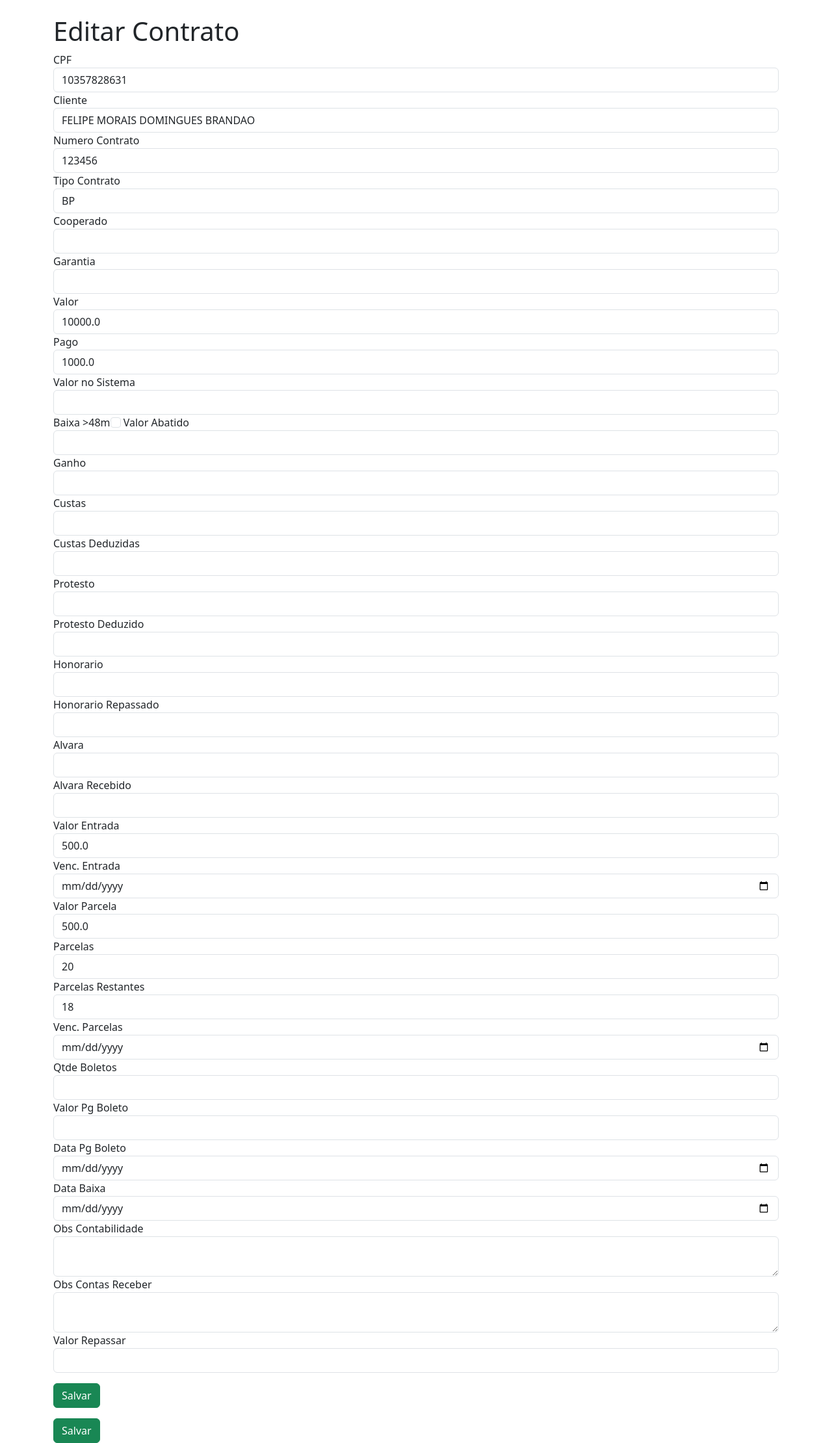
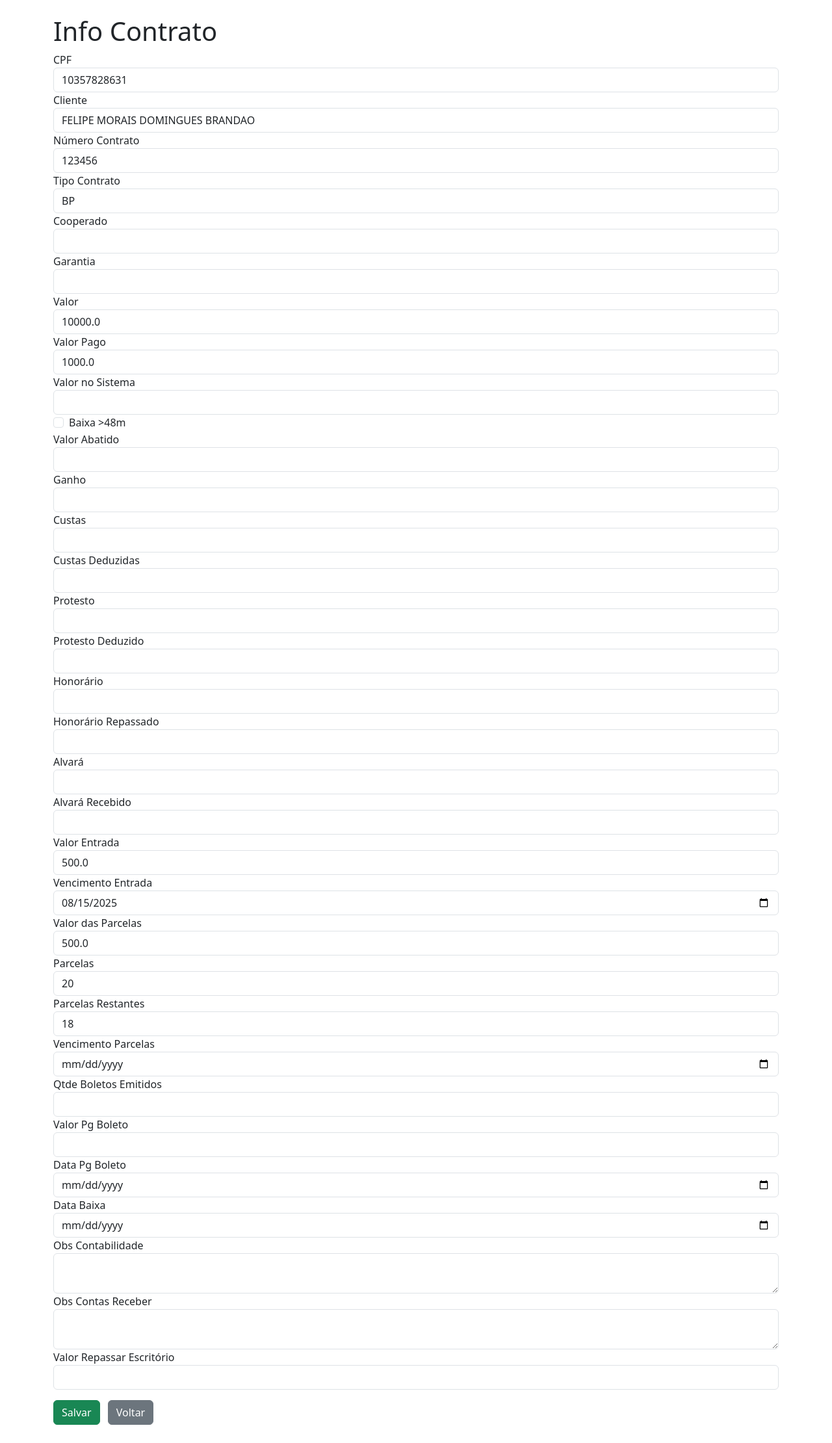
Before and after one commit to felipe4128/novo_contratos_cobranca, a Flask app: page /info/1 in a window 1280 px wide. Shown: the whole page at 65% size. After the commit the page ends 2192 px from the top, so only its background shows below. Run offline with Flask 3, Linux system fonts and the light colour scheme.

Commit message:
Adiciona botão Voltar na página de Info

```diff
--- a/templates/info.html
+++ b/templates/info.html
@@ -1,39 +1,118 @@
-<!doctype html><html lang="pt-br"><head><meta charset="utf-8"><title>Editar Contrato</title>
-<link href="https://cdn.jsdelivr.net/npm/bootstrap@5.3.0/dist/css/bootstrap.min.css" rel="stylesheet"></head>
-<body><div class="container mt-4"><h1>Editar Contrato</h1>
-<form method="post" action="{{ url_for('editar_info', id=contrato.id) }}">
-<label>CPF</label><input class="form-control" name="cpf" value="{{ contrato.cpf or "" }}">
-<label>Cliente</label><input class="form-control" name="cliente" value="{{ contrato.cliente or "" }}">
-<label>Numero Contrato</label><input class="form-control" name="numero" value="{{ contrato.numero or "" }}">
-<label>Tipo Contrato</label><input class="form-control" name="tipo_contrato" value="{{ contrato.tipo_contrato or "" }}">
-<label>Cooperado</label><input class="form-control" name="cooperado" value="{{ contrato.cooperado or "" }}">
-<label>Garantia</label><input class="form-control" name="garantia" value="{{ contrato.garantia or "" }}">
-<label>Valor</label><input type="number" step="0.01" class="form-control" name="valor" value="{{ contrato.valor or "" }}">
-<label>Pago</label><input type="number" step="0.01" class="form-control" name="valor_pago" value="{{ contrato.valor_pago or "" }}">
-<label>Valor no Sistema</label><input type="number" step="0.01" class="form-control" name="valor_contrato_sistema" value="{{ contrato.valor_contrato_sistema or "" }}">
-<label>Baixa >48m</label><input type="checkbox" class="form-check-input" name="baixa_acima_48_meses" {% if contrato.baixa_acima_48_meses %}checked{% endif %}>
-<label>Valor Abatido</label><input type="number" step="0.01" class="form-control" name="valor_abatido" value="{{ contrato.valor_abatido or "" }}">
-<label>Ganho</label><input type="number" step="0.01" class="form-control" name="ganho" value="{{ contrato.ganho or "" }}">
-<label>Custas</label><input type="number" step="0.01" class="form-control" name="custas" value="{{ contrato.custas or "" }}">
-<label>Custas Deduzidas</label><input type="number" step="0.01" class="form-control" name="custas_deduzidas" value="{{ contrato.custas_deduzidas or "" }}">
-<label>Protesto</label><input type="number" step="0.01" class="form-control" name="protesto" value="{{ contrato.protesto or "" }}">
-<label>Protesto Deduzido</label><input type="number" step="0.01" class="form-control" name="protesto_deduzido" value="{{ contrato.protesto_deduzido or "" }}">
-<label>Honorario</label><input type="number" step="0.01" class="form-control" name="honorario" value="{{ contrato.honorario or "" }}">
-<label>Honorario Repassado</label><input type="number" step="0.01" class="form-control" name="honorario_repassado" value="{{ contrato.honorario_repassado or "" }}">
-<label>Alvara</label><input type="number" step="0.01" class="form-control" name="alvara" value="{{ contrato.alvara or "" }}">
-<label>Alvara Recebido</label><input type="number" step="0.01" class="form-control" name="alvara_recebido" value="{{ contrato.alvara_recebido or "" }}">
-<label>Valor Entrada</label><input type="number" step="0.01" class="form-control" name="valor_entrada" value="{{ contrato.valor_entrada or "" }}">
-<label>Venc. Entrada</label><input type="date" class="form-control" name="vencimento_entrada">
-<label>Valor Parcela</label><input type="number" step="0.01" class="form-control" name="valor_das_parcelas" value="{{ contrato.valor_das_parcelas or "" }}">
-<label>Parcelas</label><input type="number" class="form-control" name="parcelas" value="{{ contrato.parcelas or "" }}">
-<label>Parcelas Restantes</label><input type="number" class="form-control" name="parcelas_restantes" readonly class="form-control" value="{{ (contrato.parcelas - (contrato.valor_pago / contrato.valor_das_parcelas)|int) if contrato.valor_das_parcelas else contrato.parcelas }}">
-<label>Venc. Parcelas</label><input type="date" class="form-control" name="vencimento_parcelas">
-<label>Qtde Boletos</label><input type="number" class="form-control" name="quantidade_boletos_emitidos" value="{{ contrato.quantidade_boletos_emitidos or "" }}">
-<label>Valor Pg Boleto</label><input type="number" step="0.01" class="form-control" name="valor_pg_com_boleto" value="{{ contrato.valor_pg_com_boleto or "" }}">
-<label>Data Pg Boleto</label><input type="date" class="form-control" name="data_pg_boleto">
-<label>Data Baixa</label><input type="date" class="form-control" name="data_baixa">
-<label>Obs Contabilidade</label><textarea class="form-control" name="obs_contabilidade">{{ contrato.obs_contabilidade or "" }}</textarea>
-<label>Obs Contas Receber</label><textarea class="form-control" name="obs_contas_receber">{{ contrato.obs_contas_receber or "" }}</textarea>
-<label>Valor Repassar</label><input type="number" step="0.01" class="form-control" name="valor_repassar_escritorio" value="{{ contrato.valor_repassar_escritorio or "" }}">
-<button class="btn btn-success mt-3">Salvar</button></form>
-<button class="btn btn-success mt-3">Salvar</button></div></body></html>
+<!doctype html>
+<html lang="pt-br">
+<head>
+  <meta charset="utf-8">
+  <title>Info Contrato</title>
+  <link href="https://cdn.jsdelivr.net/npm/bootstrap@5.3.0/dist/css/bootstrap.min.css" rel="stylesheet">
+</head>
+<body>
+  <div class="container mt-4">
+    <h1>Info Contrato</h1>
+    <form method="post">
+      <label>CPF</label>
+      <input class="form-control" name="cpf" value="{{ contrato.cpf }}">
+
+      <label>Cliente</label>
+      <input class="form-control" name="cliente" value="{{ contrato.cliente }}">
+
+      <label>Número Contrato</label>
+      <input class="form-control" name="numero" value="{{ contrato.numero }}">
+
+      <label>Tipo Contrato</label>
+      <input class="form-control" name="tipo_contrato" value="{{ contrato.tipo_contrato }}">
+
+      <label>Cooperado</label>
+      <input class="form-control" name="cooperado" value="{{ contrato.cooperado }}">
+
+      <label>Garantia</label>
+      <input class="form-control" name="garantia" value="{{ contrato.garantia }}">
+
+      <label>Valor</label>
+      <input type="number" step="0.01" class="form-control" name="valor" value="{{ contrato.valor }}">
+
+      <label>Valor Pago</label>
+      <input type="number" step="0.01" class="form-control" name="valor_pago" value="{{ contrato.valor_pago }}">
+
+      <label>Valor no Sistema</label>
+      <input type="number" step="0.01" class="form-control" name="valor_contrato_sistema" value="{{ contrato.valor_contrato_sistema }}">
+
+      <div class="form-check">
+        <input type="checkbox" class="form-check-input" name="baixa_acima_48_meses" {% if contrato.baixa_acima_48_meses %}checked{% endif %}>
+        <label class="form-check-label">Baixa &gt;48m</label>
+      </div>
+
+      <label>Valor Abatido</label>
+      <input type="number" step="0.01" class="form-control" name="valor_abatido" value="{{ contrato.valor_abatido }}">
+
+      <label>Ganho</label>
+      <input type="number" step="0.01" class="form-control" name="ganho" value="{{ contrato.ganho }}">
+
+      <label>Custas</label>
+      <input type="number" step="0.01" class="form-control" name="custas" value="{{ contrato.custas }}">
+
+      <label>Custas Deduzidas</label>
+      <input type="number" step="0.01" class="form-control" name="custas_deduzidas" value="{{ contrato.custas_deduzidas }}">
+
+      <label>Protesto</label>
+      <input type="number" step="0.01" class="form-control" name="protesto" value="{{ contrato.protesto }}">
+
+      <label>Protesto Deduzido</label>
+      <input type="number" step="0.01" class="form-control" name="protesto_deduzido" value="{{ contrato.protesto_deduzido }}">
+
+      <label>Honorário</label>
+      <input type="number" step="0.01" class="form-control" name="honorario" value="{{ contrato.honorario }}">
+
+      <label>Honorário Repassado</label>
+      <input type="number" step="0.01" class="form-control" name="honorario_repassado" value="{{ contrato.honorario_repassado }}">
+
+      <label>Alvará</label>
+      <input type="number" step="0.01" class="form-control" name="alvara" value="{{ contrato.alvara }}">
+
+      <label>Alvará Recebido</label>
+      <input type="number" step="0.01" class="form-control" name="alvara_recebido" value="{{ contrato.alvara_recebido }}">
+
+      <label>Valor Entrada</label>
+      <input type="number" step="0.01" class="form-control" name="valor_entrada" value="{{ contrato.valor_entrada }}">
+
+      <label>Vencimento Entrada</label>
+      <input type="date" class="form-control" name="vencimento_entrada" value="{{ contrato.vencimento_entrada }}">
+
+      <label>Valor das Parcelas</label>
+      <input type="number" step="0.01" class="form-control" name="valor_das_parcelas" value="{{ contrato.valor_das_parcelas }}">
+
+      <label>Parcelas</label>
+      <input type="number" class="form-control" name="parcelas" value="{{ contrato.parcelas }}">
+
+      <label>Parcelas Restantes</label>
+      <input type="number" class="form-control" name="parcelas_restantes" value="{{ contrato.parcelas_restantes }}">
+
+      <label>Vencimento Parcelas</label>
+      <input type="date" class="form-control" name="vencimento_parcelas" value="{{ contrato.vencimento_parcelas }}">
+
+      <label>Qtde Boletos Emitidos</label>
+      <input type="number" class="form-control" name="quantidade_boletos_emitidos" value="{{ contrato.quantidade_boletos_emitidos }}">
+
+      <label>Valor Pg Boleto</label>
+      <input type="number" step="0.01" class="form-control" name="valor_pg_com_boleto" value="{{ contrato.valor_pg_com_boleto }}">
+
+      <label>Data Pg Boleto</label>
+      <input type="date" class="form-control" name="data_pg_boleto" value="{{ contrato.data_pg_boleto }}">
+
+      <label>Data Baixa</label>
+      <input type="date" class="form-control" name="data_baixa" value="{{ contrato.data_baixa }}">
+
+      <label>Obs Contabilidade</label>
+      <textarea class="form-control" name="obs_contabilidade">{{ contrato.obs_contabilidade }}</textarea>
+
+      <label>Obs Contas Receber</label>
+      <textarea class="form-control" name="obs_contas_receber">{{ contrato.obs_contas_receber }}</textarea>
+
+      <label>Valor Repassar Escritório</label>
+      <input type="number" step="0.01" class="form-control" name="valor_repassar_escritorio" value="{{ contrato.valor_repassar_escritorio }}">
+
+      <button class="btn btn-success mt-3">Salvar</button>
+      <a href="{{ url_for('index') }}" class="btn btn-secondary mt-3 ms-2">Voltar</a>
+    </form>
+  </div>
+</body>
+</html>
```
